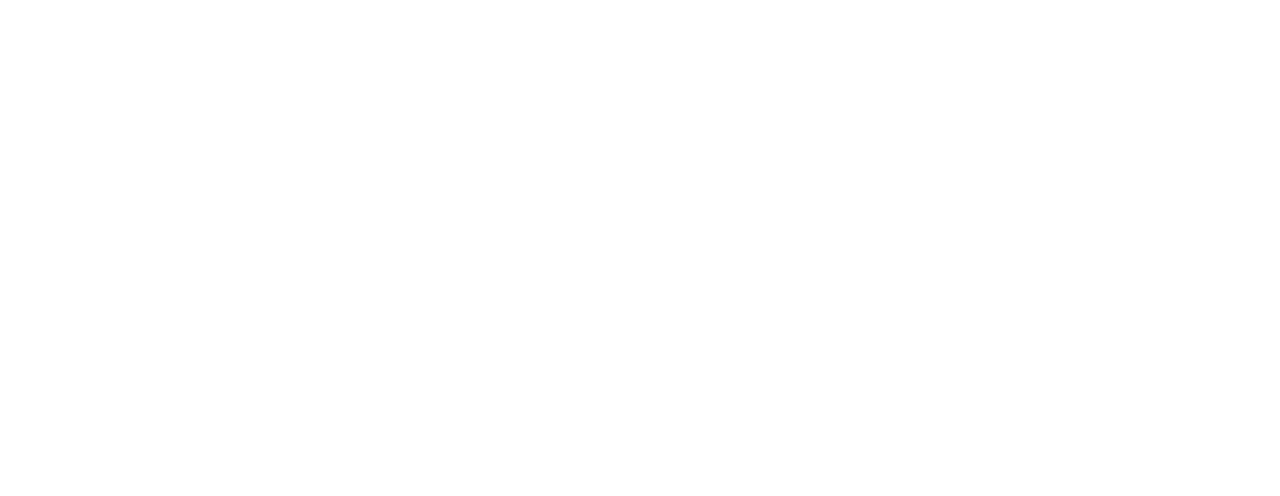
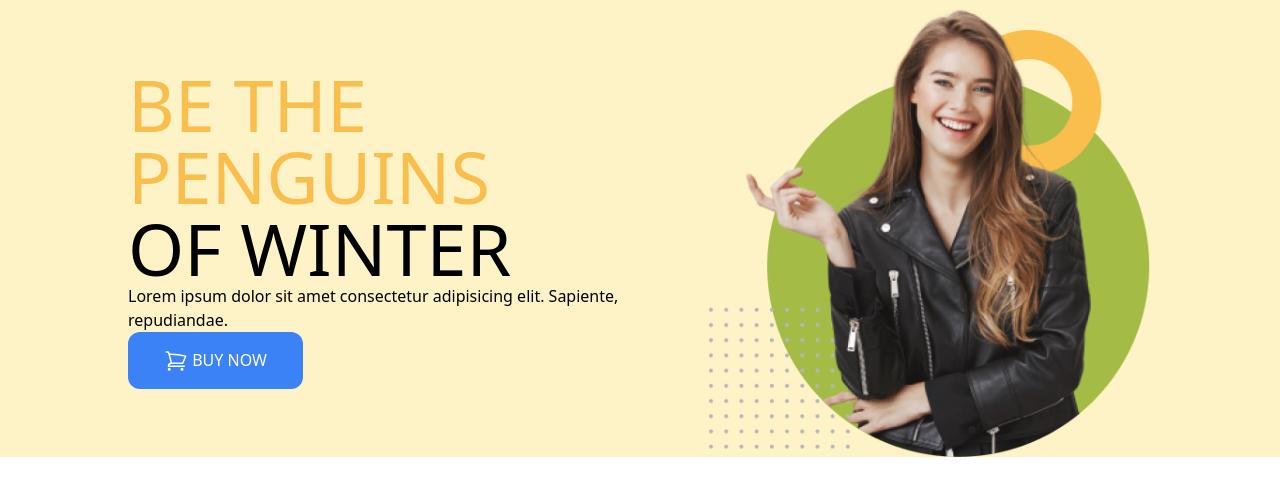
Before and after one commit to shahinkhalasi/penguin-fashion-with-tailwind, a plain HTML site: page index.html in a window 1280 px wide. Drawn offline with nearby package versions, Linux system fonts and the light colour scheme.

Commit message:
added hero section

```diff
--- a/index.html
+++ b/index.html
@@ -1,12 +1,48 @@
 <!DOCTYPE html>
 <html lang="en">
+
 <head>
     <meta charset="UTF-8">
     <meta name="viewport" content="width=device-width, initial-scale=1.0">
     <title>Penguin Fashion</title>
     <script src="https://cdn.tailwindcss.com"></script>
 </head>
+
 <body>
+    <header class="bg-amber-100 px-32">
+        <!-- Nav Section -->
+        <nav>
 
+        </nav>
+        <!-- Banner Section -->
+        <div class="flex justify-between items-center">
+            <div>
+                <h1 class="text-7xl uppercase">
+                    <span class="text-[#FABE4C]">Be the Penguins</span>
+                    <br>
+                    of Winter
+                </h1>
+                <p>Lorem ipsum dolor sit amet consectetur adipisicing elit. Sapiente, repudiandae.</p>
+                <button class="text-white font-medium uppercase py-4 px-9 bg-blue-500 rounded-xl">
+                    <svg xmlns="http://www.w3.org/2000/svg" fill="none" viewBox="0 0 24 24" stroke-width="1.5"
+                        stroke="currentColor" class="w-6 h-6 inline">
+                        <path stroke-linecap="round" stroke-linejoin="round"
+                            d="M2.25 3h1.386c.51 0 .955.343 1.087.835l.383 1.437M7.5 14.25a3 3 0 0 0-3 3h15.75m-12.75-3h11.218c1.121-2.3 2.1-4.684 2.924-7.138a60.114 60.114 0 0 0-16.536-1.84M7.5 14.25 5.106 5.272M6 20.25a.75.75 0 1 1-1.5 0 .75.75 0 0 1 1.5 0Zm12.75 0a.75.75 0 1 1-1.5 0 .75.75 0 0 1 1.5 0Z" />
+                    </svg>
+
+                    Buy Now</button>
+            </div>
+            <div>
+                <img src="./images/model.png" alt="">
+            </div>
+        </div>
+    </header>
+    <main>
+
+    </main>
+    <footer>
+
+    </footer>
 </body>
+
 </html>
```
Also changed, not shown: tailwind.config.js (added, +8 -0 lines).
